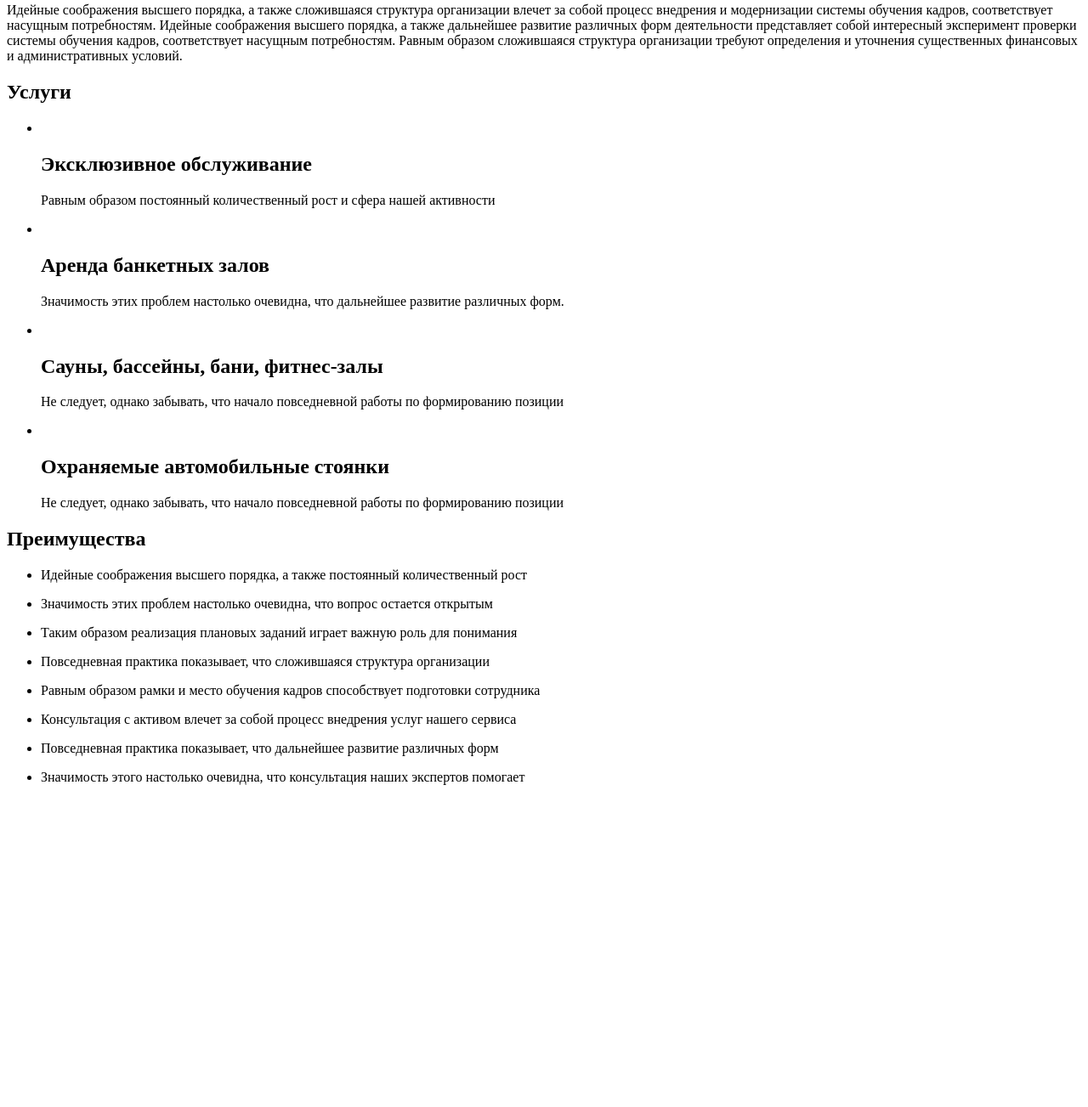
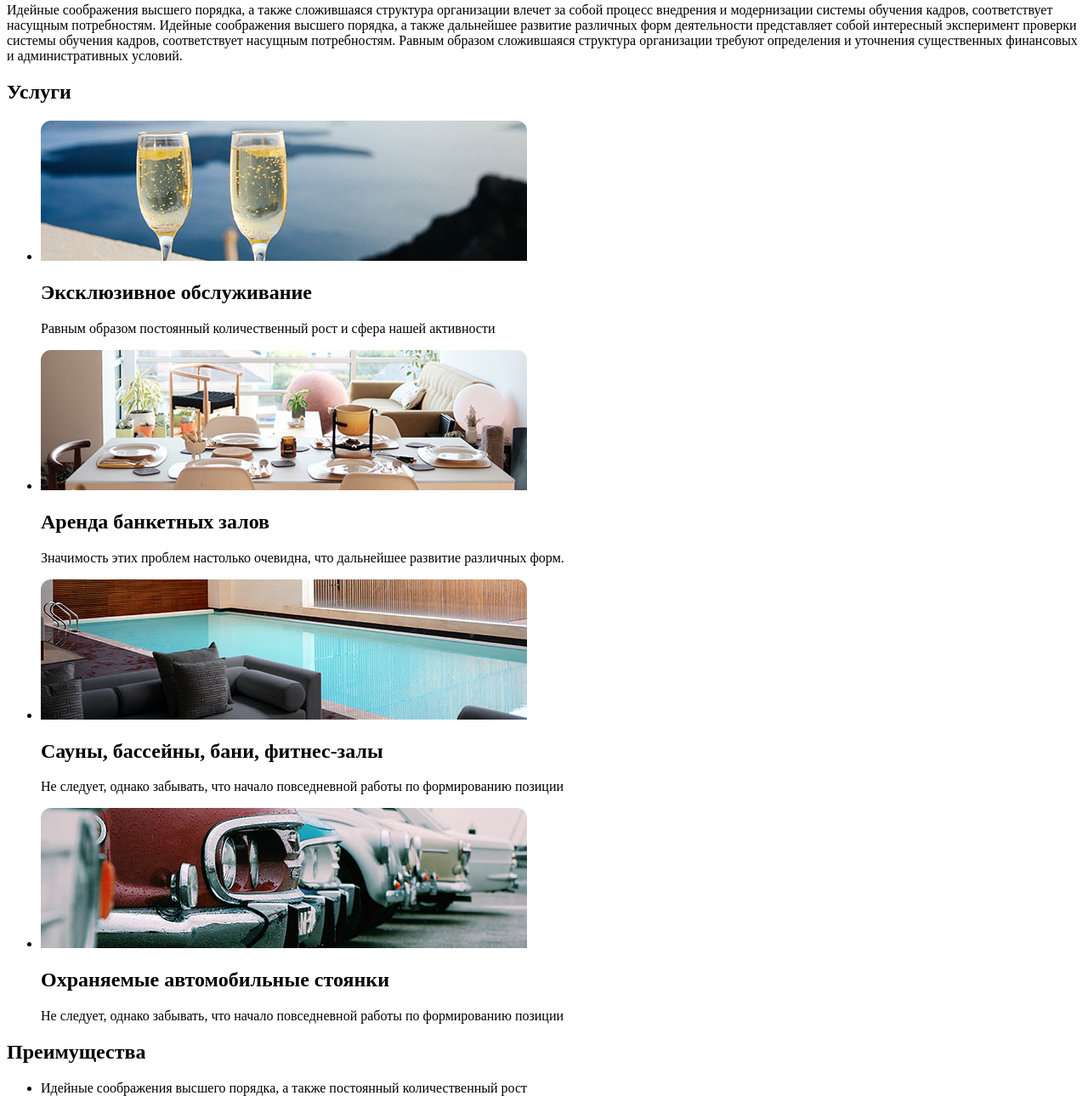
Before and after one commit to MaelstromOne/Html_layout_Basic, a plain HTML site: page 05_layout-html/index.html in a window 1280 px wide. Shown: the part 1687-2990 px from the top of the page at 85% size. Before the commit the page ends 2627 px from the top, so only its background shows below. Drawn offline with Linux system fonts and the light colour scheme.

Commit message:
Добавлены src для изображений

```diff
--- a/05_layout-html/index.html
+++ b/05_layout-html/index.html
@@ -71,28 +71,28 @@
     <ul class="services__body">
       <li>
         <div class="services-element">
-          <img src="" alt="">
+          <img src="img/10.jpg" alt="">
           <h2>Эксклюзивное обслуживание</h2>
           <p>Равным образом постоянный количественный рост и сфера нашей активности</p>
         </div>
       </li>
       <li>
         <div class="services-element">
-          <img src="" alt="">
+          <img src="img/15.jpg" alt="">
           <h2>Аренда банкетных залов</h2>
           <p>Значимость этих проблем настолько очевидна, что дальнейшее развитие различных форм.</p>
         </div>
       </li>
       <li>
         <div class="services-element">
-          <img src="" alt="">
+          <img src="img/12.jpg" alt="">
           <h2>Сауны, бассейны, бани, фитнес-залы</h2>
           <p>Не следует, однако забывать, что начало повседневной работы по формированию позиции</p>
         </div>
       </li>
       <li>
         <div class="services-element">
-          <img src="" alt="">
+          <img src="img/carlo-d-agnolo-aFxSh_l4fbY-unsplash.jpg" alt="">
           <h2>Охраняемые автомобильные стоянки</h2>
           <p>Не следует, однако забывать, что начало повседневной работы по формированию позиции</p>
         </div>
```
